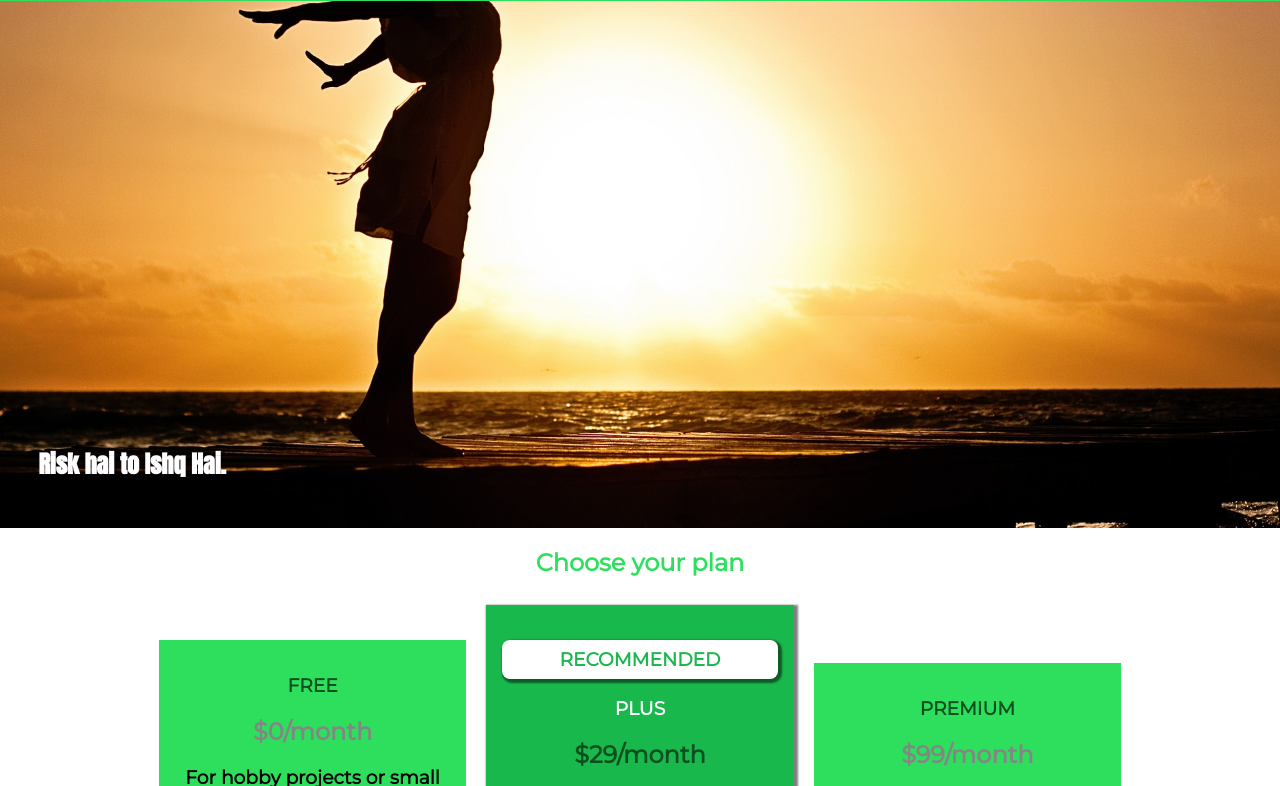
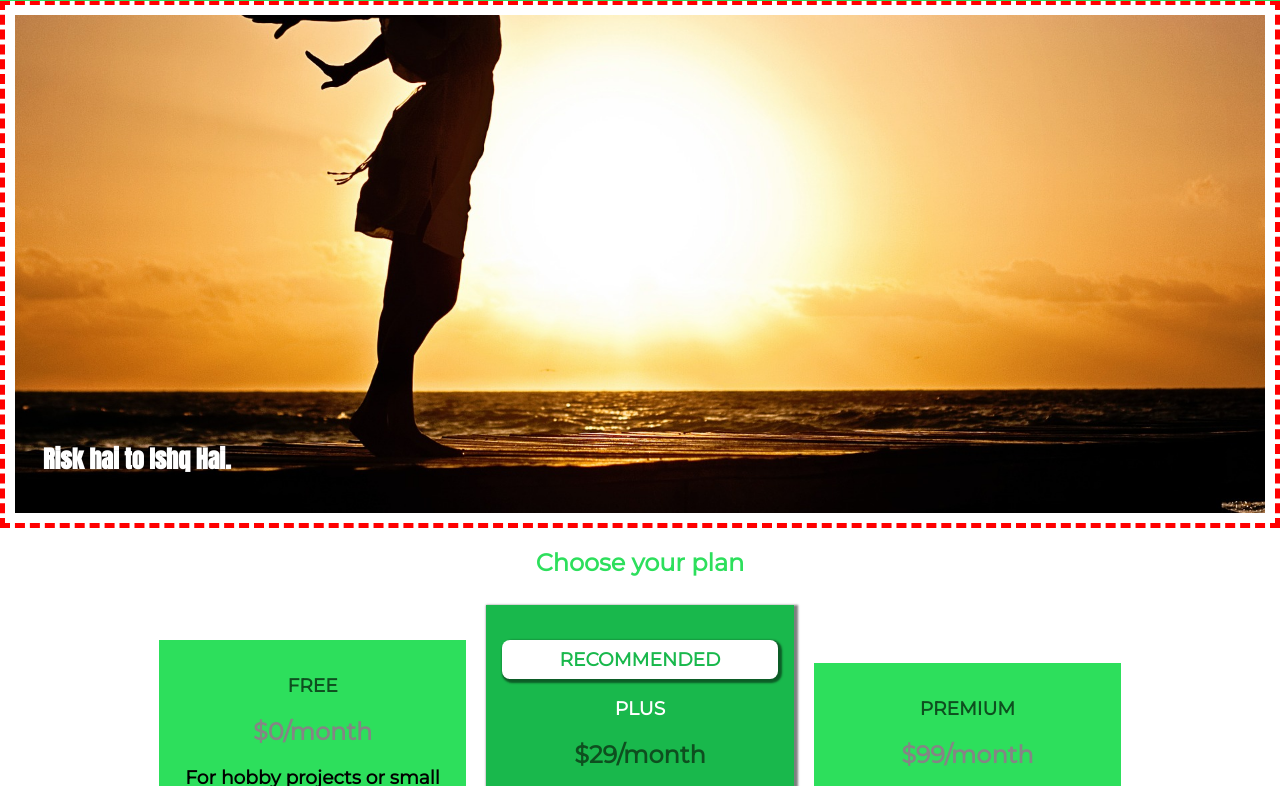
Before and after one commit to rudhrainfogain/CSS, a website: page Section7/index.html in a window 1280 px wide. Shown: the part 42-828 px from the top of the page. Drawn offline with Linux system fonts and the light colour scheme.

Commit message:
ClipOriginAndAttachment

```diff
--- a/Section7/main.css
+++ b/Section7/main.css
@@ -18,6 +18,14 @@
     padding: 10px;
     margin-top: 42px;
     position: relative;
+    border: 5px dashed red;
+    /* background-origin: border-box; */
+    /* background-origin: content-box; */
+    /* background-origin: padding-box; */
+    background-origin: border-box;
+    /* background-clip: border-box; */
+    /* background-clip: padding-box; */
+    background-clip: content-box;
 }
 
 .section-title {
```
Also changed, not shown: 1 other file.
